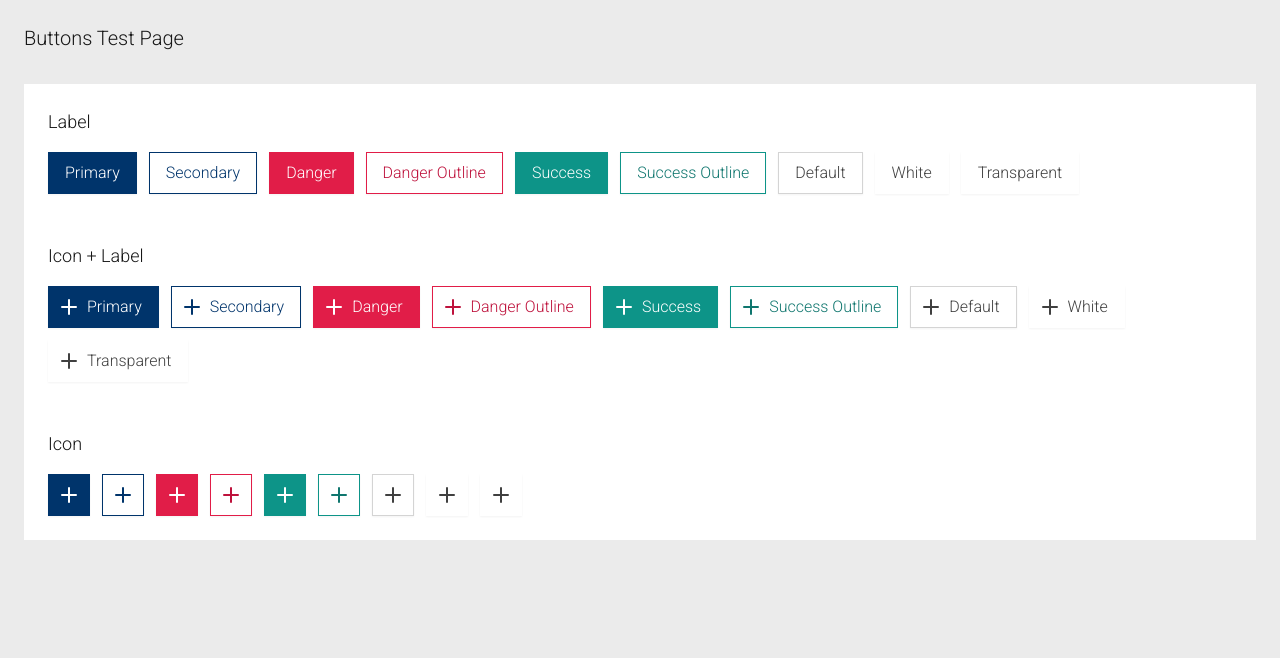
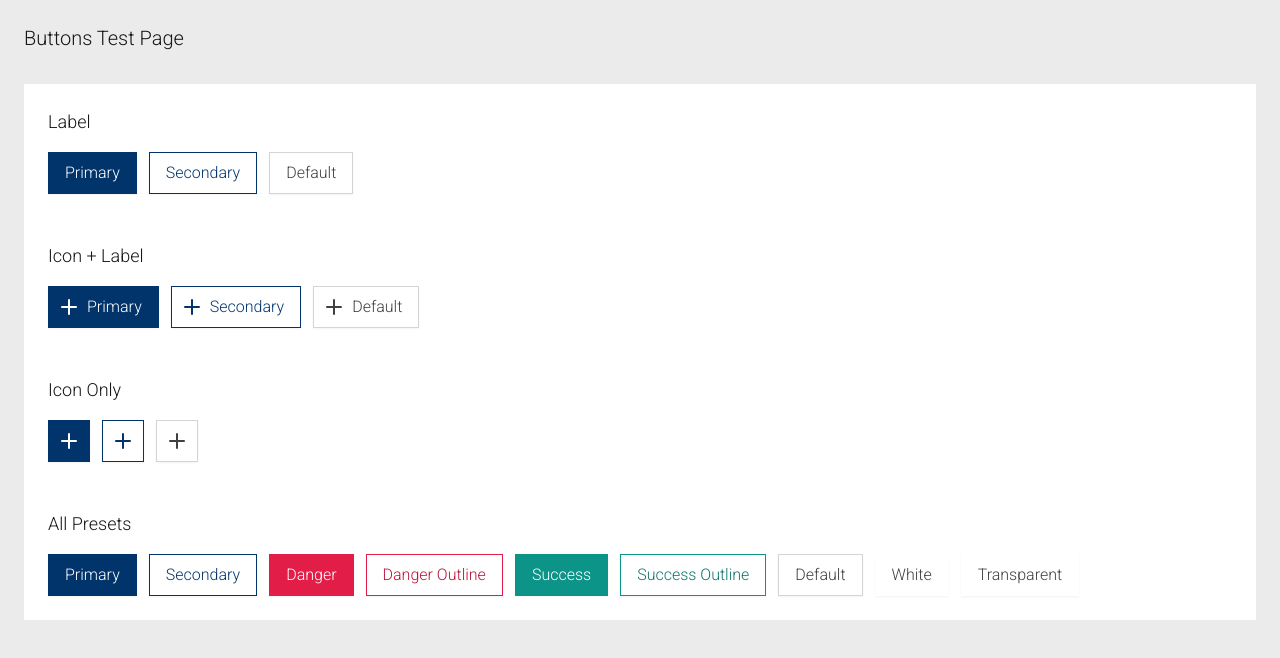
Before and after one commit to Lenniott/codespaces-react, a React (Create React App) app: page /Playground/Buttons in a window 1280 px wide. Shown: the top 658 px of the page. Built offline with nearby package versions, Linux system fonts and the light colour scheme.

Commit message:
Update button.js and buttons.js

```diff
--- a/src/components/button.js
+++ b/src/components/button.js
@@ -121,7 +121,7 @@ const Button = forwardRef((props, ref) => {
       white:
         "bg-white text-neutral-700 border-transparent shadow-none hover:bg-neutral-100 focus-visible:bg-neutral-100 focus-visible:border-neutral-500",
       transparent:
-        "shadow-none text-neutral-700 border-transparent hover:bg-neutral-100 focus-visible:bg-neutral-100 focus-visible:border-neutral-500",
+        "shadow-none text-neutral-700 border-transparent hover:bg-black/5 focus-visible:bg-black/5 focus-visible:border-neutral-500",
     },
     iconOnly: {
       small:
--- a/src/playground/buttons.js
+++ b/src/playground/buttons.js
@@ -12,13 +12,7 @@ export default function Buttons() {
             <div className="flex flex-wrap gap-3">
               <Button preset="primary" label="Primary"></Button>
               <Button preset="secondary" label="Secondary"></Button>
-              <Button preset="danger" label="Danger"></Button>
-              <Button preset="danger-outline" label="Danger Outline"></Button>
-              <Button preset="success" label="Success"></Button>
-              <Button preset="success-outline" label="Success Outline"></Button>
               <Button preset="default" label="Default"></Button>
-              <Button preset="white" label="White"></Button>
-              <Button preset="transparent" label="Transparent"></Button>
             </div>
           </section>
           <section className="bg-white p-6">
@@ -30,31 +24,13 @@ export default function Buttons() {
               <Button preset="secondary" label="Secondary">
                 <Plus />
               </Button>
-              <Button preset="danger" label="Danger">
-                <Plus />
-              </Button>
-              <Button preset="danger-outline" label="Danger Outline">
-                <Plus />
-              </Button>
-              <Button preset="success" label="Success">
-                <Plus />
-              </Button>
-              <Button preset="success-outline" label="Success Outline">
-                <Plus />
-              </Button>
               <Button preset="default" label="Default">
-                <Plus />
-              </Button>
-              <Button preset="white" label="White">
-                <Plus />
-              </Button>
-              <Button preset="transparent" label="Transparent">
                 <Plus />
               </Button>
             </div>
           </section>
           <section className="bg-white p-6">
-            <div className="mb-4 text-lg">Icon</div>
+            <div className="mb-4 text-lg">Icon Only</div>
             <div className="flex flex-wrap gap-3">
               <Button preset="primary" title="Primary" iconOnly={true}>
                 <Plus />
@@ -62,35 +38,23 @@ export default function Buttons() {
               <Button preset="secondary" title="Secondary" iconOnly={true}>
                 <Plus />
               </Button>
-              <Button preset="danger" title="Danger" iconOnly={true}>
-                <Plus />
-              </Button>
-              <Button
-                preset="danger-outline"
-                title="Danger Outline"
-                iconOnly={true}
-              >
-                <Plus />
-              </Button>
-              <Button preset="success" title="Success" iconOnly={true}>
-                <Plus />
-              </Button>
-              <Button
-                preset="success-outline"
-                title="Success Outline"
-                iconOnly={true}
-              >
-                <Plus />
-              </Button>
               <Button preset="default" title="Default" iconOnly={true}>
                 <Plus />
               </Button>
-              <Button preset="white" title="White" iconOnly={true}>
-                <Plus />
-              </Button>
-              <Button preset="transparent" title="Transparent" iconOnly={true}>
-                <Plus />
-              </Button>
+            </div>
+          </section>
+          <section className="bg-white p-6">
+            <div className="mb-4 text-lg">All Presets</div>
+            <div className="flex flex-wrap gap-3">
+              <Button preset="primary" label="Primary"></Button>
+              <Button preset="secondary" label="Secondary"></Button>
+              <Button preset="danger" label="Danger"></Button>
+              <Button preset="danger-outline" label="Danger Outline"></Button>
+              <Button preset="success" label="Success"></Button>
+              <Button preset="success-outline" label="Success Outline"></Button>
+              <Button preset="default" label="Default"></Button>
+              <Button preset="white" label="White"></Button>
+              <Button preset="transparent" label="Transparent"></Button>
             </div>
           </section>
         </div>
```
